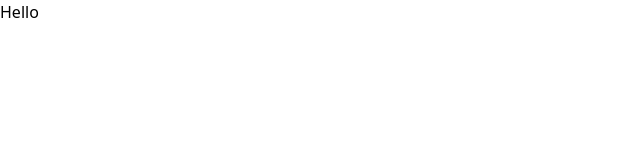
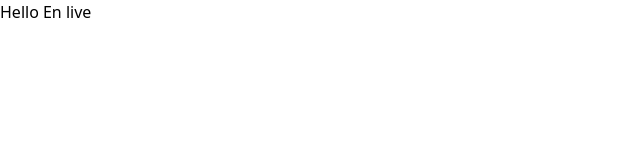
Before and after one commit to neals-hub/neals2023, an Astro site: page / in a window 1280 px wide. Shown: the full height of the page, 0-640 px from the left. Built offline with nearby package versions, Linux system fonts and the light colour scheme; Astro itself is replaced by a stand-in of ours.

Commit message:
verify connection

```diff
--- a/src/pages/index.astro
+++ b/src/pages/index.astro
@@ -3,5 +3,5 @@
 ---
 
 <IndexLayout>
-		<h1>Hello</h1>
+		<h1>Hello En live</h1>
 </IndexLayout>
```
